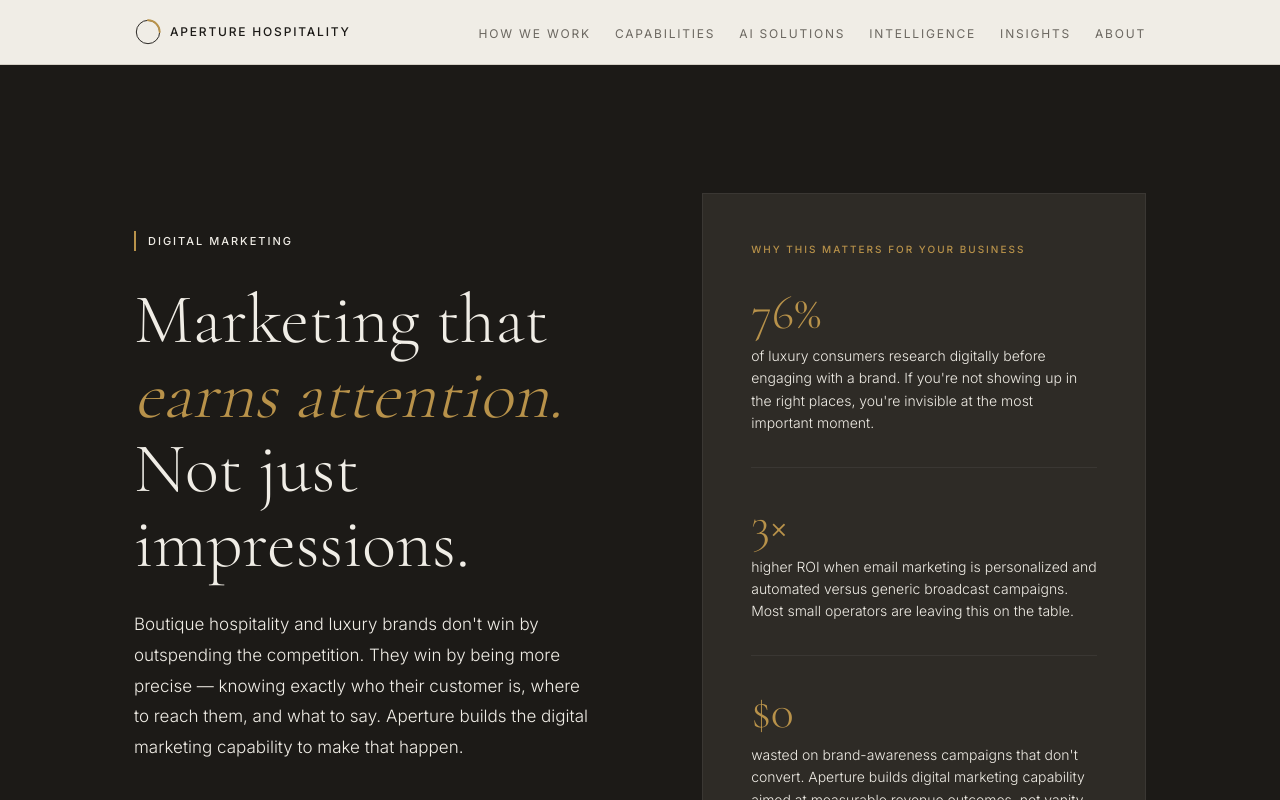
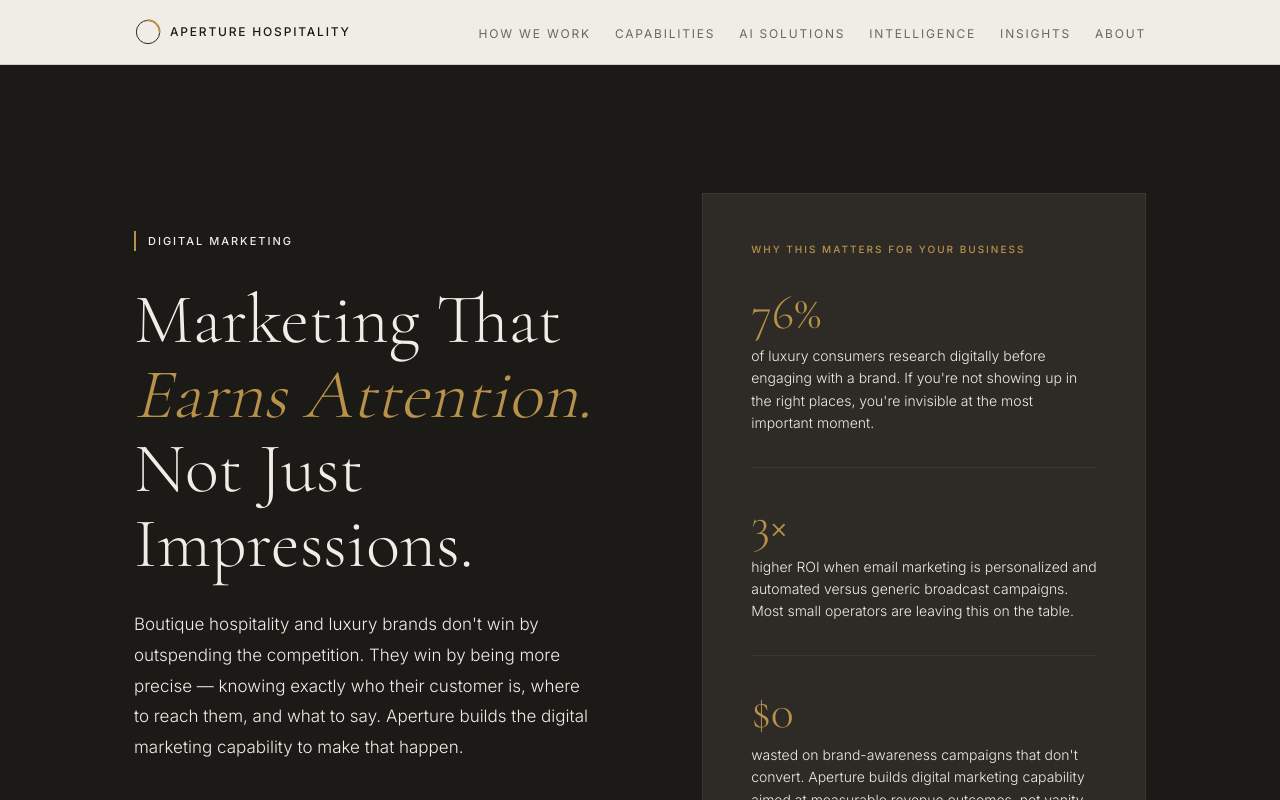
Before and after one commit to letsnavigatebmw/aperture-hospitality, a Next.js app: page /capabilities in a window 1280 px wide. Shown: the top 800 px of the page. Built offline with nearby package versions, Linux system fonts and the light colour scheme.

Commit message:
Capitalize first letter of each word: 'Marketing That Earns Attention. Not Just Impressions.'

```diff
--- a/app/capabilities/page.tsx
+++ b/app/capabilities/page.tsx
@@ -123,7 +123,7 @@ export default function CapabilitiesPage() {
                 Digital Marketing
               </div>
               <h1 style={{ fontFamily: "'Cormorant Garamond', Georgia, serif", fontSize: 'clamp(3rem, 5.5vw, 5rem)', fontWeight: 300, lineHeight: 1.06, color: '#F0EDE6', marginBottom: '1.75rem' }}>
-                Marketing that<br/><em style={{ fontStyle: 'italic', color: '#B8924A' }}>earns attention.</em><br/>Not just impressions.
+                Marketing That<br/><em style={{ fontStyle: 'italic', color: '#B8924A' }}>Earns Attention.</em><br/>Not Just Impressions.
               </h1>
               <p style={{ fontSize: '1.0625rem', fontWeight: 300, lineHeight: 1.8, color: '#F0EDE6', marginBottom: '2.5rem', maxWidth: '44ch' }}>
                 Boutique hospitality and luxury brands don't win by outspending the competition. They win by being more precise — knowing exactly who their customer is, where to reach them, and what to say. Aperture builds the digital marketing capability to make that happen.
```
